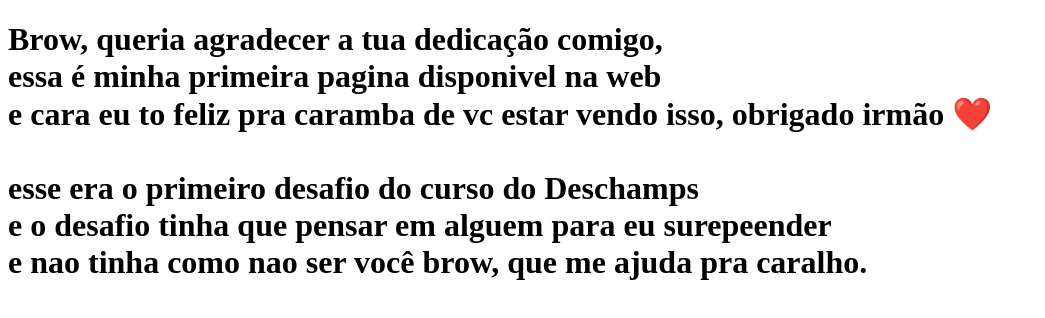
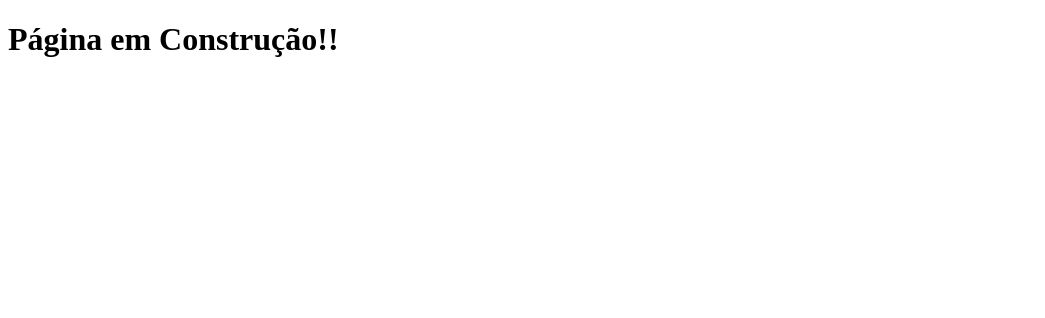
Before and after one commit to AraujoRobson/clone-tabnews, a Next.js app: page / in a window 1280 px wide. Shown: the top 318 px of the page, without its empty margins (0-1045 px from the left). Built offline with nearby package versions, Linux system fonts and the light colour scheme.

Commit message:
atualiza pagina inicial

```diff
--- a/pages/index.js
+++ b/pages/index.js
@@ -1,21 +1,5 @@
 function Home() {
-  return (
-    <h1>
-      Brow, queria agradecer a tua dedicação comigo,
-      <br />
-      essa é minha primeira pagina disponivel na web
-      <br />
-      e cara eu to feliz pra caramba de vc estar vendo isso, obrigado irmão ❤️
-      <br />
-      <br />
-      esse era o primeiro desafio do curso do Deschamps
-      <br />
-      e o desafio tinha que pensar em alguem para eu surepeender
-      <br />
-      e nao tinha como nao ser você brow, que me ajuda pra caralho.
-      <br />
-    </h1>
-  );
+  return <h1>Página em Construção!!</h1>;
 }
 
 export default Home;
```
